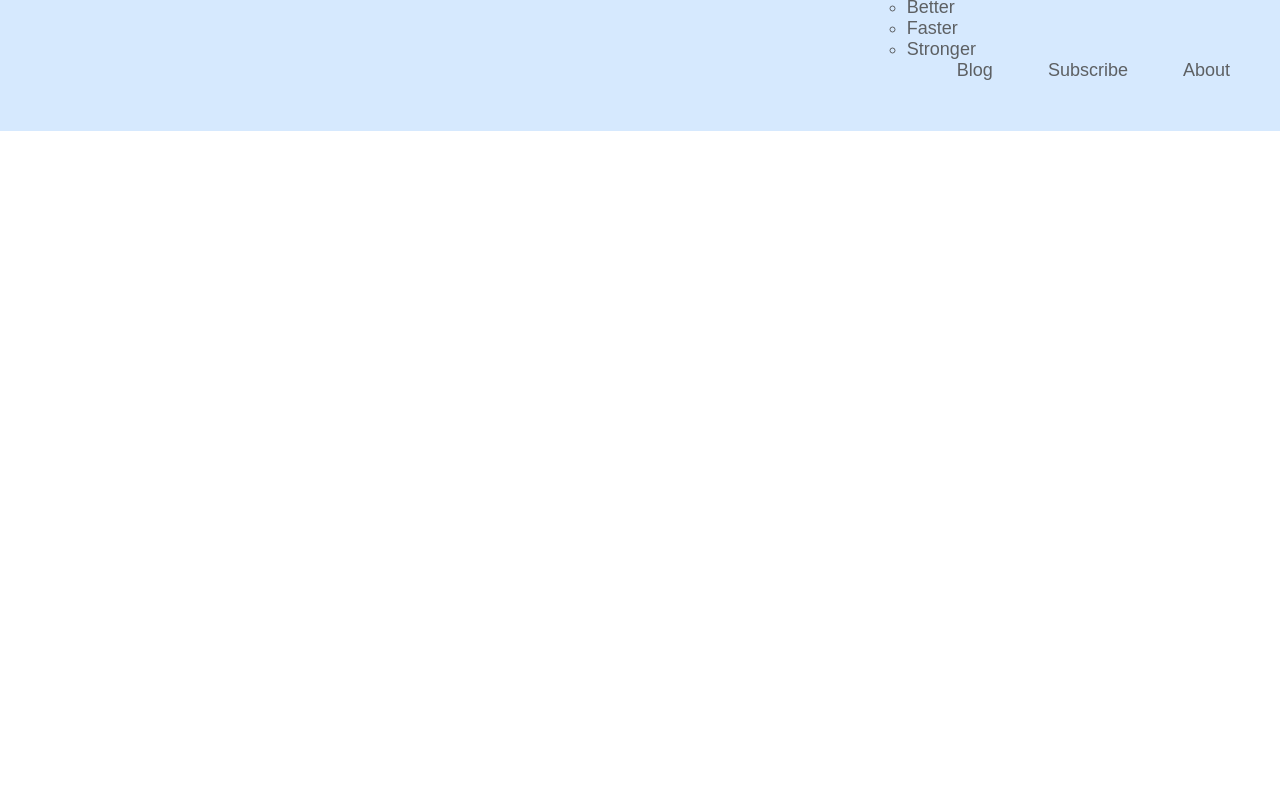
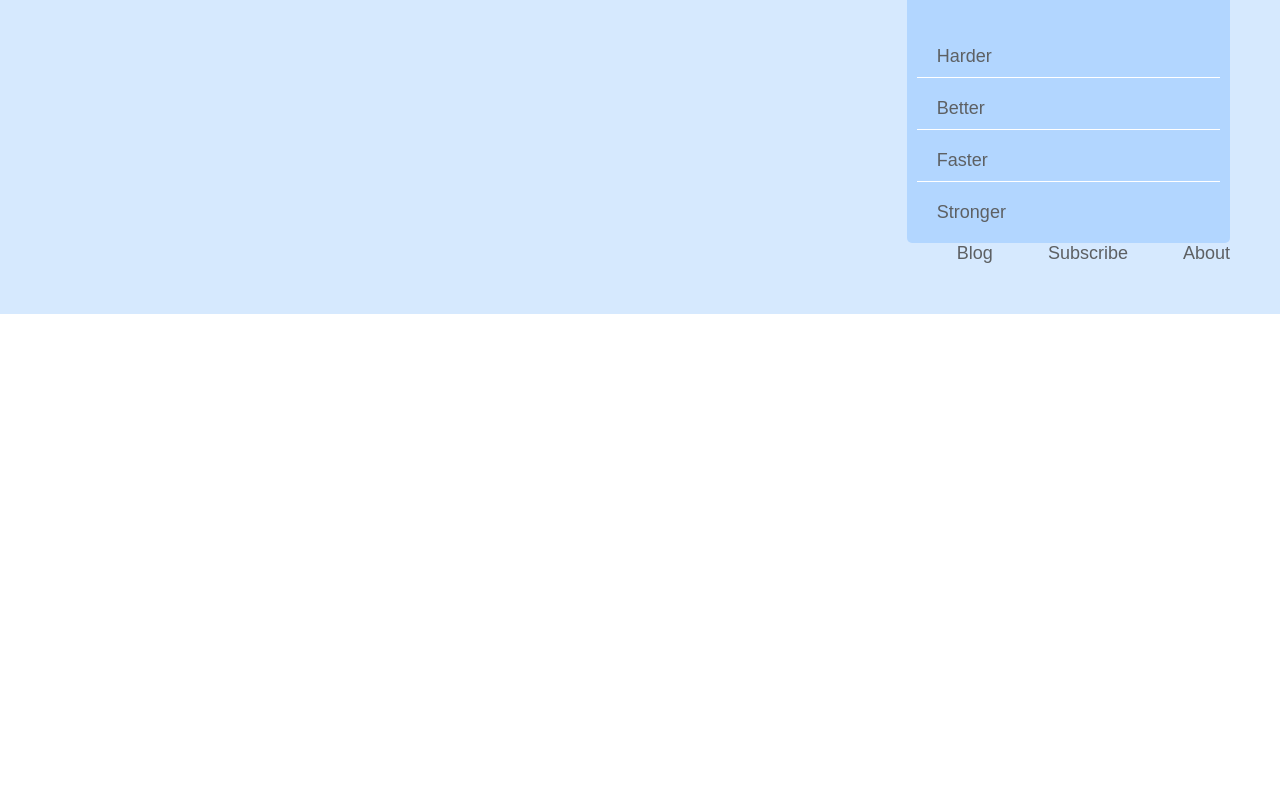
Before and after one commit to T00nix/DCI-Excercises, a plain HTML site: page excersice_6-11-18/menu.html in a window 1280 px wide. Shown: the part 111-897 px from the top of the page. Drawn offline with Linux system fonts and the light colour scheme.

Commit message:
styled drop-down (without positining)

```diff
--- a/excersice_6-11-18/menu.css
+++ b/excersice_6-11-18/menu.css
@@ -42,3 +42,22 @@
   .menu > li:last-of-type {
       margin-right: 0;
   }
+
+.features-menu {
+    display: flex;
+    flex-direction: column;
+    background: #B2D6FF;
+    border-radius: 5px;
+    padding-top: 60px;
+}
+
+.features-menu li {
+    list-style: none;
+    border-bottom: 1px solid #FFF;
+    padding: 0 40px 10px 20px;
+    margin: 10px;
+}
+
+.features-menu li:last-of-type {
+    border-bottom: none;
+}
```
